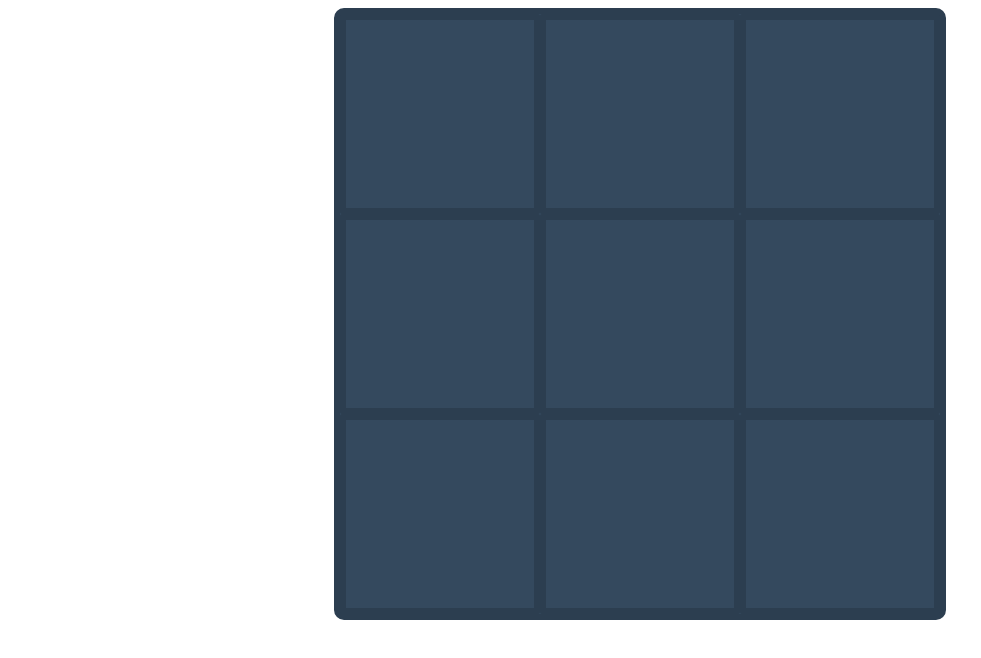
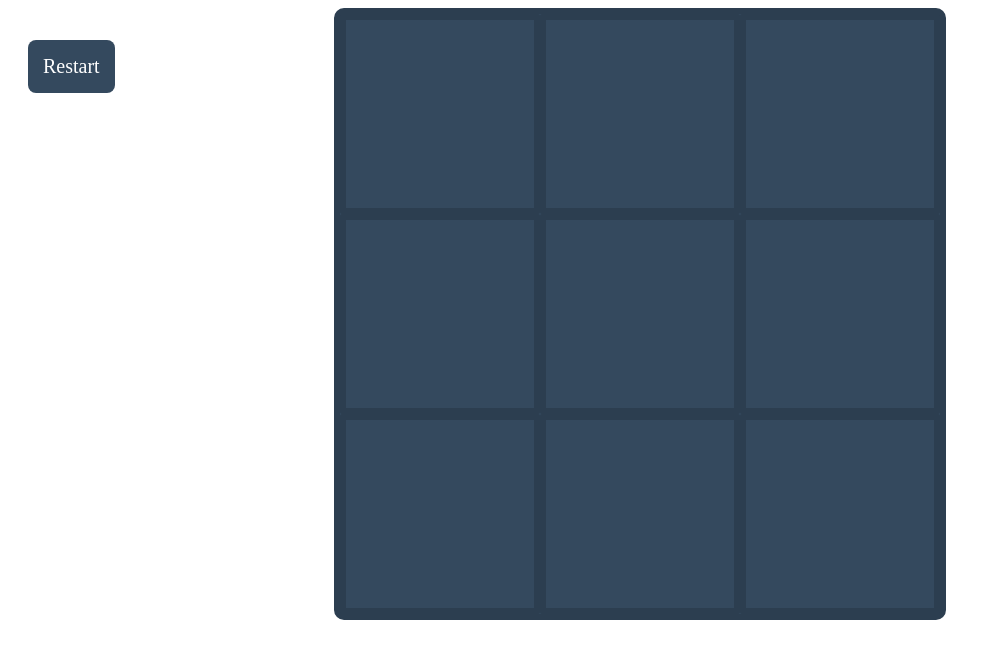
Before and after one commit to gabrielfroes/tic-tac-toe, a plain HTML site: page index.html in a window 1280 px wide. Shown: the whole page, without its empty margins (0-981 px from the left). Drawn offline with Linux system fonts and the light colour scheme.

Commit message:
Criando um botao de reiniciar

```diff
--- a/css/style.css
+++ b/css/style.css
@@ -1,11 +1,11 @@
 .game {
-    width: 600px;
+  width: 600px;
 	height: 600px;
 	margin: 0 auto;
-    background-color: #34495e;
-    color: #fff;
-    border: 6px solid #2c3e50;
-    border-radius: 10px;
+  background-color: #34495e;
+  color: #fff;
+  border: 6px solid #2c3e50;
+  border-radius: 10px;
 	display: grid;
 	grid-template: repeat(3, 1fr) / repeat(3, 1fr);
 }
@@ -20,3 +20,16 @@
   justify-content: center;
   align-items: center;
 }
+
+.btn {
+  position: absolute;
+  top:20px;
+  margin:20px;
+  padding:15px;
+  border:none;
+  border-radius: 0.50rem;
+  background-color: #34495e;
+  text-decoration: none;
+  color:#fff;
+  font-size:15pt;
+}
--- a/index.html
+++ b/index.html
@@ -17,5 +17,6 @@
         tic_tac_toe.start();
     </script>
 
+    <a href="index.html" class="btn">Restart</button>
 </body>
 </html>
```
